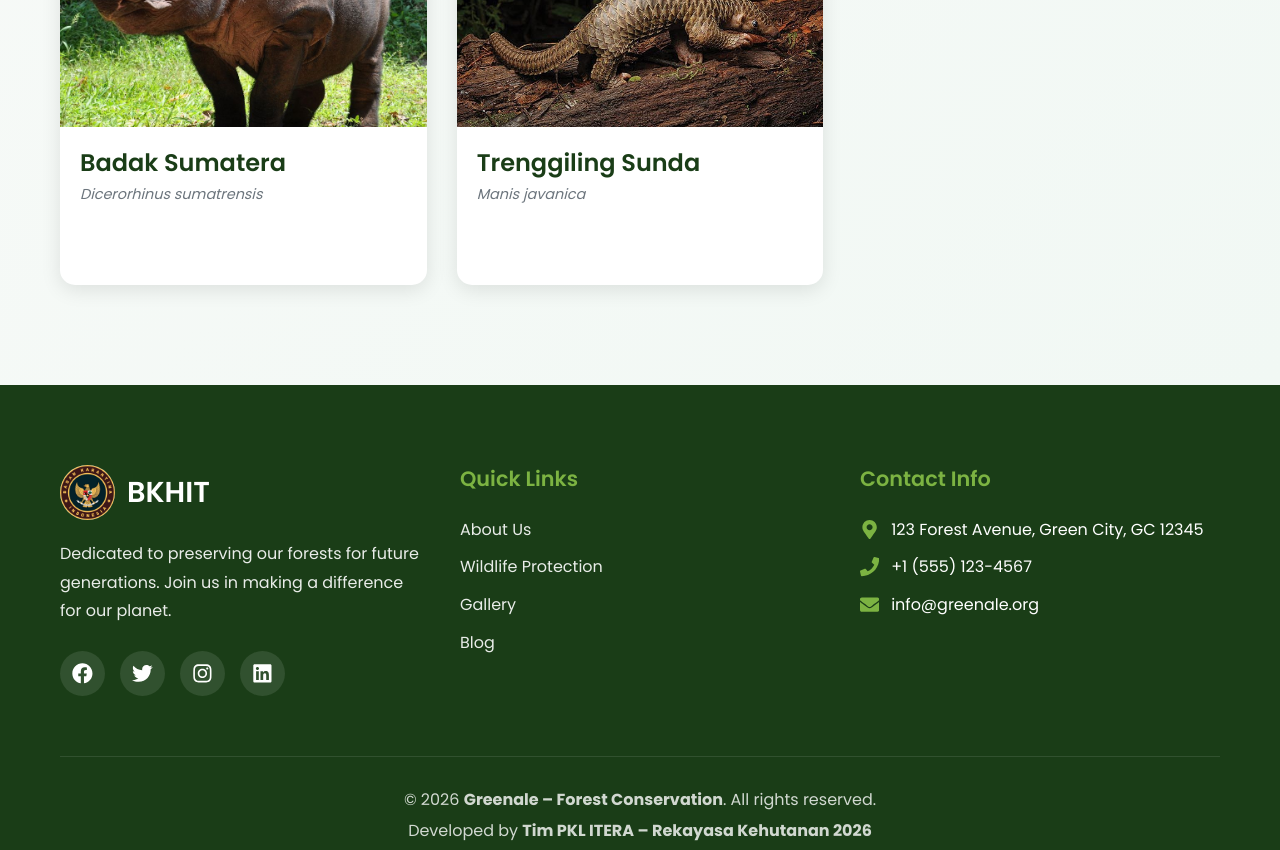
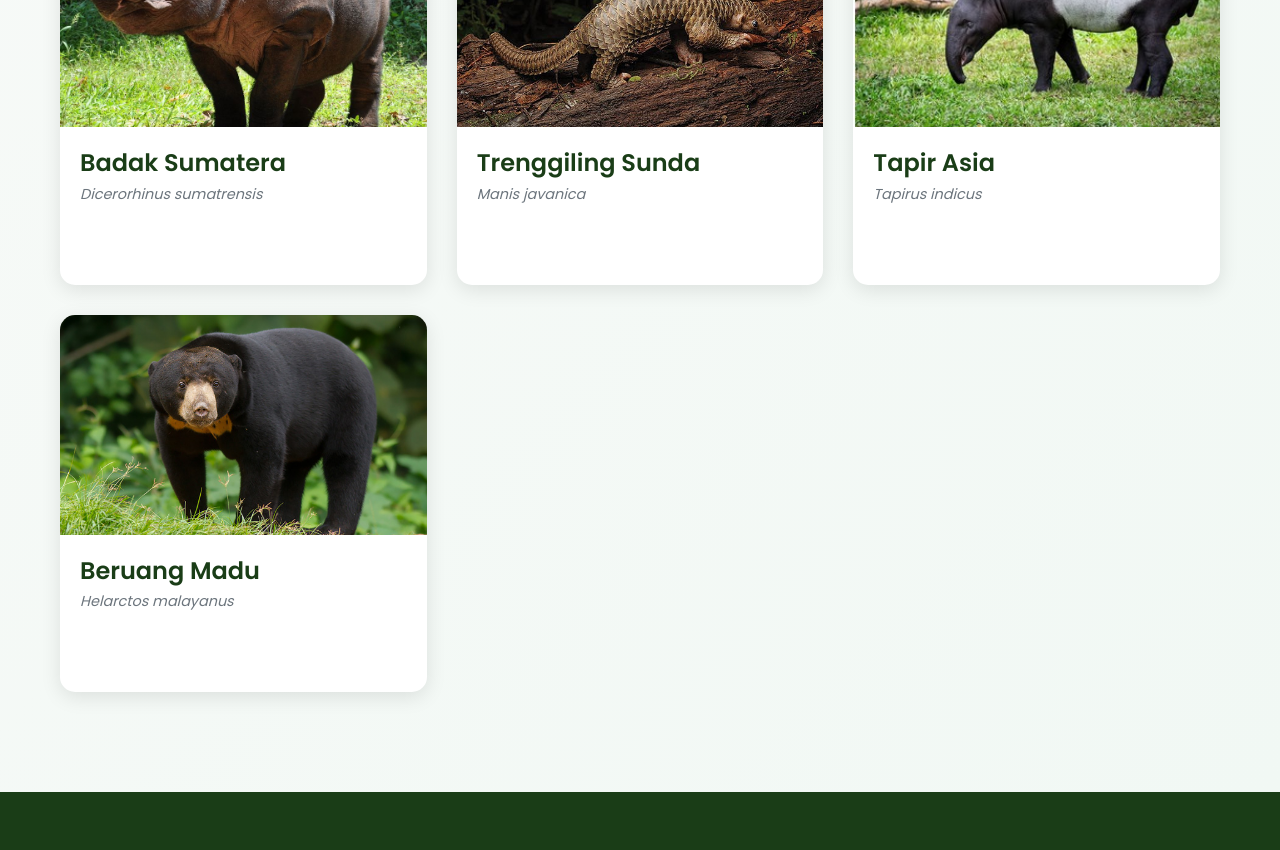
Before and after one commit to Ahmatsembiring/forest-conservation, a React (Vite) app: page /wildlife-protection/mamalia in a window 1280 px wide. Shown: the part 1200-2050 px from the top of the page. Built offline with nearby package versions, Linux system fonts and the light colour scheme; the HTML template or start-up script is replaced by a standard one.

Commit message:
Update Foto Mamalia

```diff
--- a/src/pages/Mamalia.jsx
+++ b/src/pages/Mamalia.jsx
@@ -11,6 +11,8 @@ import harimau from '../assets/images/Harimau.jpg' // Import gambar harimau
 import badaak from '../assets/images/badak.jpg' // Import gambar badak
 import orangutan from '../assets/images/orangutan.webp'
 import Tringgiling from '../assets/images/Tringgiling.jpg'
+import tapir from '../assets/images/tapir.jpeg'
+import beruang from '../assets/images/Beruang.jpg'
 // Import gambar orangutan
 
 const Mamalia = () => {
@@ -71,6 +73,28 @@ const Mamalia = () => {
       citesStatus: 'Appendix I',
       description: 'Trenggiling Sunda adalah hewan yang hampir punah. Diperkirakan tersisa kurang dari 500 individu. Ancaman utama adalah habitat yang hilang dan perburuan liar.',
       reference: 'https://animalium.id/2022/12/08/si-manis-dari-jawa-yang-rawan-diburu/'
+    },
+    {
+      id: 6,
+      name: 'Tapir Asia ',
+      scientificName: 'Tapirus indicus',
+      image:tapir,
+      legalStatus: 'Dilindungi penuh',
+      iucnStatus: 'Critically Endangered (CR)',
+      citesStatus: 'Appendix I',
+      description: 'Tapir Asia adalah satu-satunya spesies tapir yang hidup di luar benua Amerika, dan merupakan mamalia berkuku ganjil terbesar di Sumatera setelah badak. Tapir berperan penting sebagai penyebar biji (seed disperser) bagi regenerasi hutan tropis. Ancaman utamanya adalah hilangnya hutan dataran rendah akibat konversi lahan, di samping perburuan untuk daging dan bagian tubuh tertentu.',
+      reference: ' https://www.edgeofexistence.org/blog/its-world-tapir-day-wait-whats-a-tapir/'
+    },
+    {
+      id: 7,
+      name: 'Beruang Madu ',
+      scientificName: 'Helarctos malayanus',
+      image:beruang,
+      legalStatus: 'Dilindungi penuh',
+      iucnStatus: 'Critically Endangered (CR)',
+      citesStatus: 'Appendix I',
+      description: 'Beruang Madu adalah spesies beruang terkecil di dunia dan satu-satunya beruang asli Indonesia, tersebar di hutan Sumatera dan Kalimantan',
+      reference: ' https://animalium.id/2023/02/23/beruang-madu-sebar-biji-regenerasi-hutan/'
     }
   ]
 
```
Also changed, not shown: src/assets/images/Beruang.jpg (added), src/assets/images/tapir.jpeg (added).
